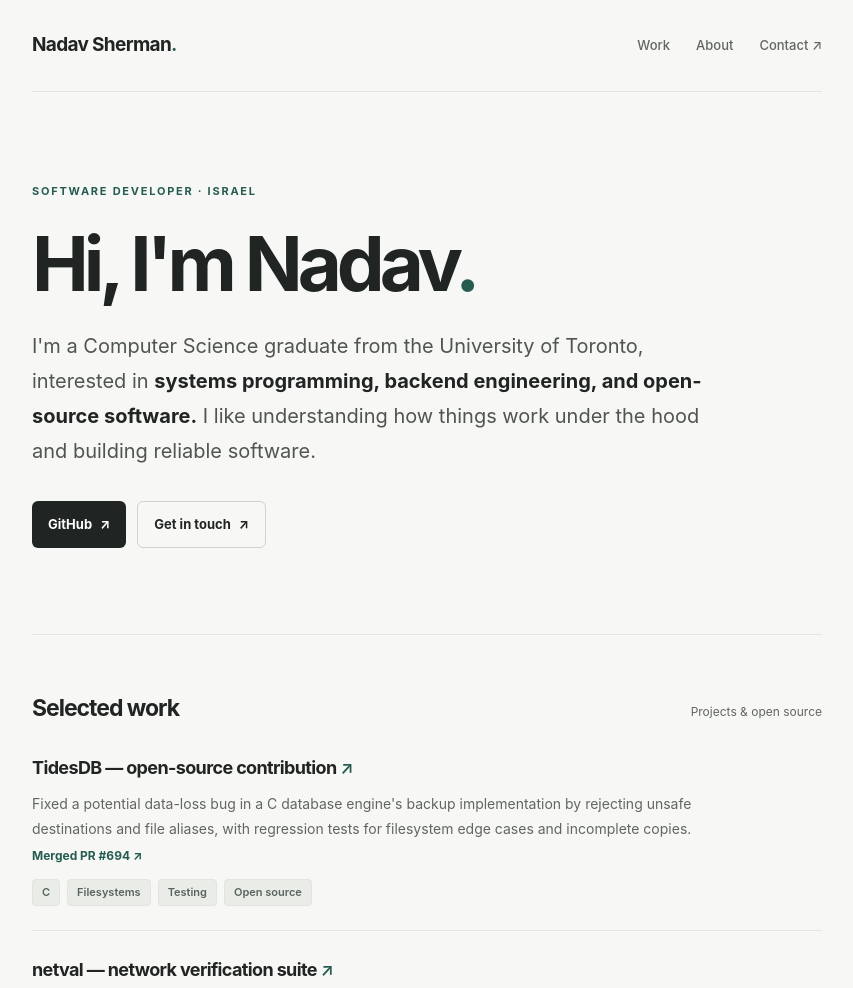
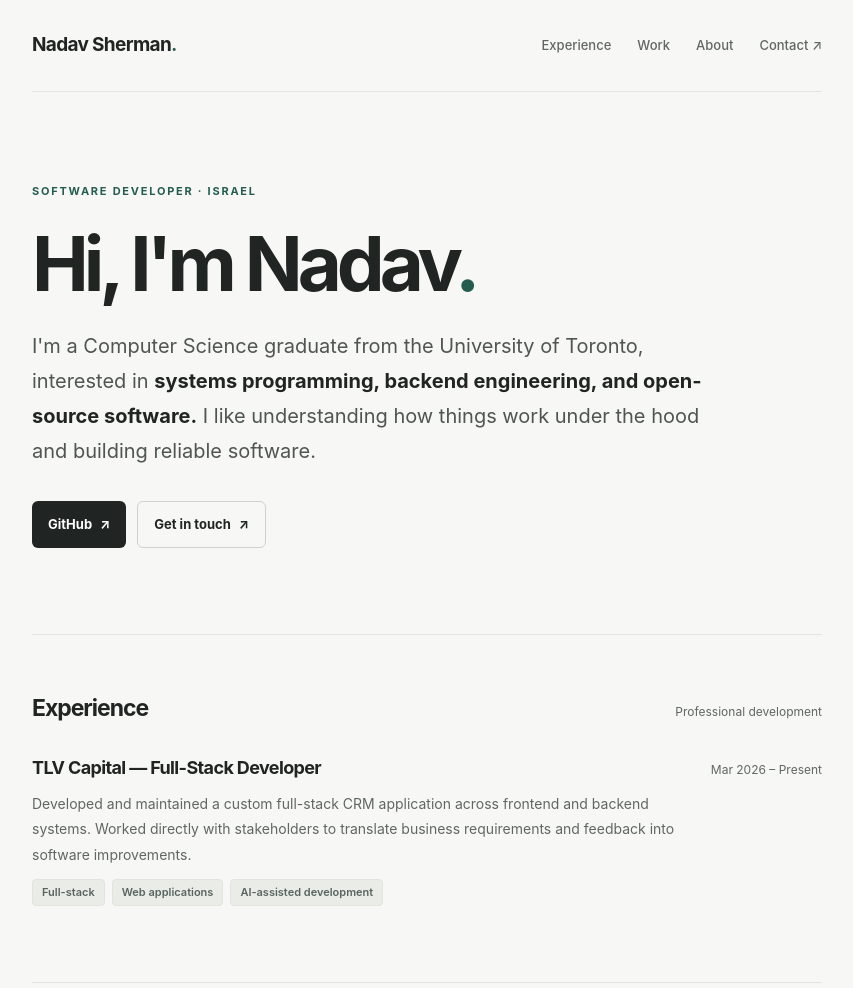
Before and after one commit to nadav78/nadav78.github.io, a plain HTML site: page index.html in a window 1280 px wide. Shown: the top 988 px of the page, without its empty margins (213-1066 px from the left). Drawn offline with Linux system fonts and the light colour scheme.

Commit message:
Add experience section to index.html

```diff
--- a/index.html
+++ b/index.html
@@ -58,6 +58,7 @@
   <header>
     <a class="logo" href="#top" aria-label="Nadav Sherman, home">Nadav Sherman<span style="color:var(--accent)">.</span></a>
     <nav aria-label="Main navigation">
+      <a href="#experience">Experience</a>
       <a href="#work">Work</a>
       <a href="#about">About</a>
       <a href="#contact">Contact ↗</a>
@@ -73,6 +74,14 @@
         <a class="button secondary" href="#contact">Get in touch <span aria-hidden="true">↗</span></a>
       </div>
     </div>
+    <section id="experience" aria-labelledby="experience-heading">
+      <div class="section-head"><h2 id="experience-heading">Experience</h2><span class="section-note">Professional development</span></div>
+      <article class="item">
+        <div class="item-top"><h3>TLV Capital — Full-Stack Developer</h3><span class="section-note">Mar 2026 – Present</span></div>
+        <p>Developed and maintained a custom full-stack CRM application across frontend and backend systems. Worked directly with stakeholders to translate business requirements and feedback into software improvements.</p>
+        <div class="tags"><span class="tag">Full-stack</span><span class="tag">Web applications</span><span class="tag">AI-assisted development</span></div>
+      </article>
+    </section>
     <section id="work" aria-labelledby="work-heading">
       <div class="section-head"><h2 id="work-heading">Selected work</h2><span class="section-note">Projects & open source</span></div>
       <article class="item">
```
